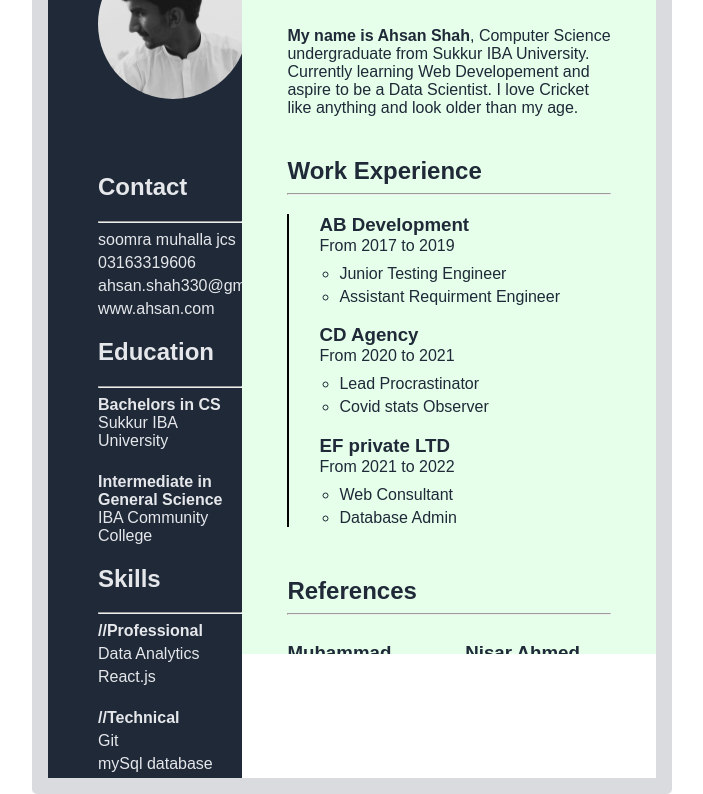
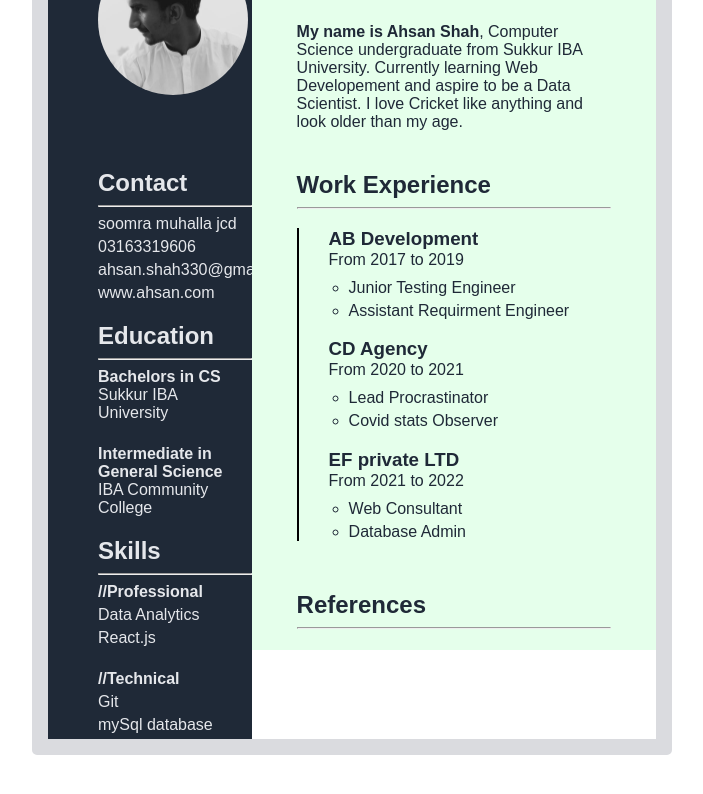
Before and after one commit to ahsan-ali49/cv-resume, a plain HTML site: page index.html in a window 1280 px wide. Shown: the part 135-929 px from the top of the page, without its empty margins (288-991 px from the left). After the commit the page ends 890 px from the top, so only its background shows below. Drawn offline with Linux system fonts and the light colour scheme.

Commit message:
width issues rectified

```diff
--- a/cv.css
+++ b/cv.css
@@ -8,14 +8,15 @@ body {
 }
 
 .main-container {
-  margin-top: 1vh;
+  margin-top: 0.5vh;
   border: 2vh solid #dadbdf;
   border-radius: 5px;
+  flex-shrink: 0;
 }
 /* background-color: #1f2937; */
 
 .left-side {
-  width: 250px;
+  min-width: 12vw;
   background-color: #1f2937;
   color: #e5e7eb;
   padding-top: 10px;
@@ -24,8 +25,12 @@ body {
   overflow: hidden;
 }
 
+.content-heads {
+  margin-bottom: 0px;
+  margin-top: 20px;
+}
+
 .right-side {
-  width: 560px;
   background-color: rgb(229, 255, 235);
   color: #1f2937;
   padding: 45px;
--- a/index.html
+++ b/index.html
@@ -13,7 +13,7 @@
       <h2 class="content-heads">Contact</h2>
       <hr />
       <ul>
-        <li>soomra muhalla jcs</li>
+        <li>soomra muhalla jcd</li>
         <li>03163319606</li>
         <li>ahsan.shah330@gmail.com</li>
         <li>www.ahsan.com</li>
```
